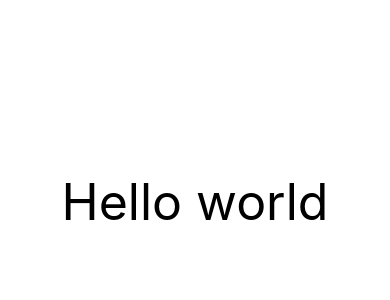
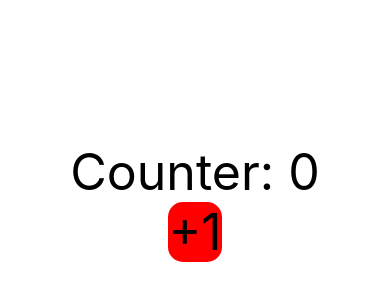
Before and after one commit to ggarciagrau/react-native-counter, a React Native app: screen / in a window 390 px wide. Shown: the part 220-520 px from the top of the page. Built offline with nearby package versions, Linux system fonts and the light colour scheme.

Commit message:
Counter with TouchableOpacity

```diff
--- a/App.tsx
+++ b/App.tsx
@@ -1,8 +1,9 @@
 import { HelloWorldScreen } from "./src/screens/HelloWorldScreen";
+import { CounterScreen } from "./src/screens/CounterScreen";
 
 export const App = () => {
   return (
-    <HelloWorldScreen />
+    <CounterScreen />
   );
 };
 
--- /dev/null
+++ b/src/screens/CounterScreen.tsx
@@ -0,0 +1,29 @@
+import {useState} from 'react';
+import {View, Text, TouchableOpacity} from 'react-native';
+
+export const CounterScreen = () => {
+  const [counter, setCounter] = useState<number>(0);
+
+  return (
+    <View
+      style={{
+        flex: 1,
+        justifyContent: 'center',
+        alignItems: 'center',
+      }}>
+      <Text
+        style={{
+          fontSize: 50,
+        }}>
+        Counter: {counter}
+      </Text>
+      <TouchableOpacity onPress={() => setCounter(prev => prev + 1)}>
+        <Text style={{
+            backgroundColor: "red",
+            fontSize: 50,
+            borderRadius: 15
+        }}>+1</Text>
+      </TouchableOpacity>
+    </View>
+  );
+};
```
